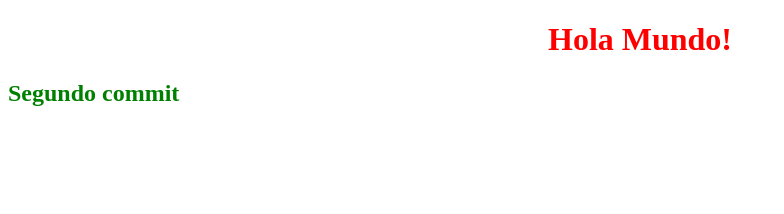
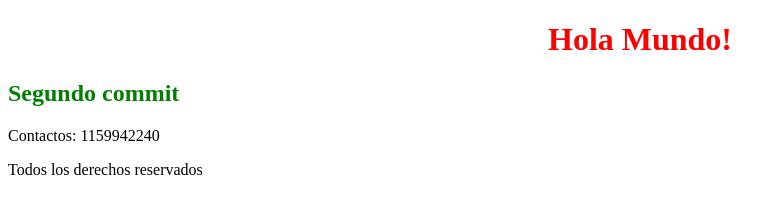
Before and after one commit to viganito/49705--primer-repo, a plain HTML site: page index.html in a window 1280 px wide. Shown: the whole page, without its empty margins (0-784 px from the left). Drawn offline with Linux system fonts and the light colour scheme.

Commit message:
footer nuevo en tinkiwinki

```diff
--- a/index.html
+++ b/index.html
@@ -10,5 +10,9 @@
     <h1>Hola Mundo!</h1>
 
     <h2>Segundo commit</h2>
+    <footer>
+        <p>Contactos: 1159942240</p>
+        <p>Todos los derechos reservados</p>
+    </footer>
 </body>
 </html>
```
